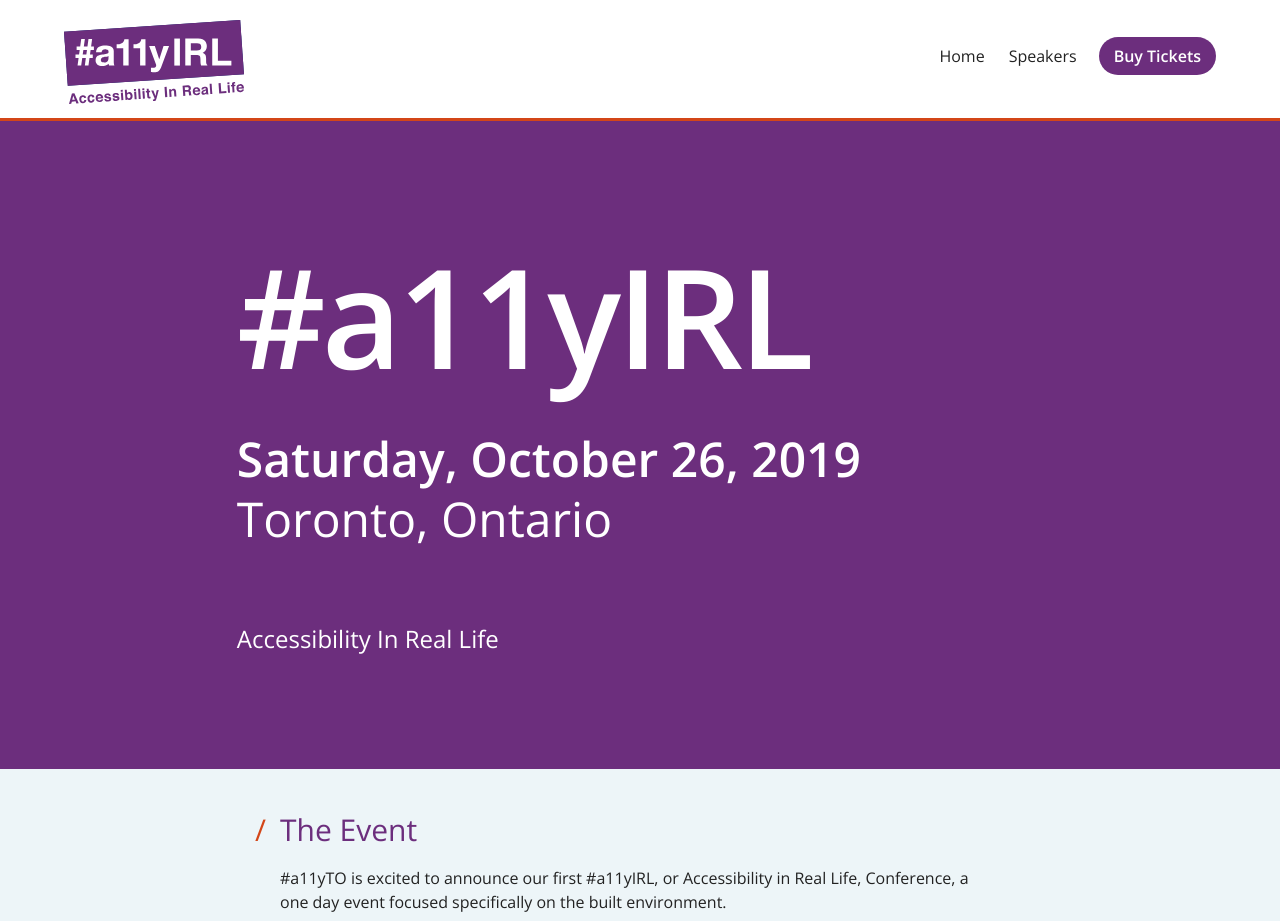
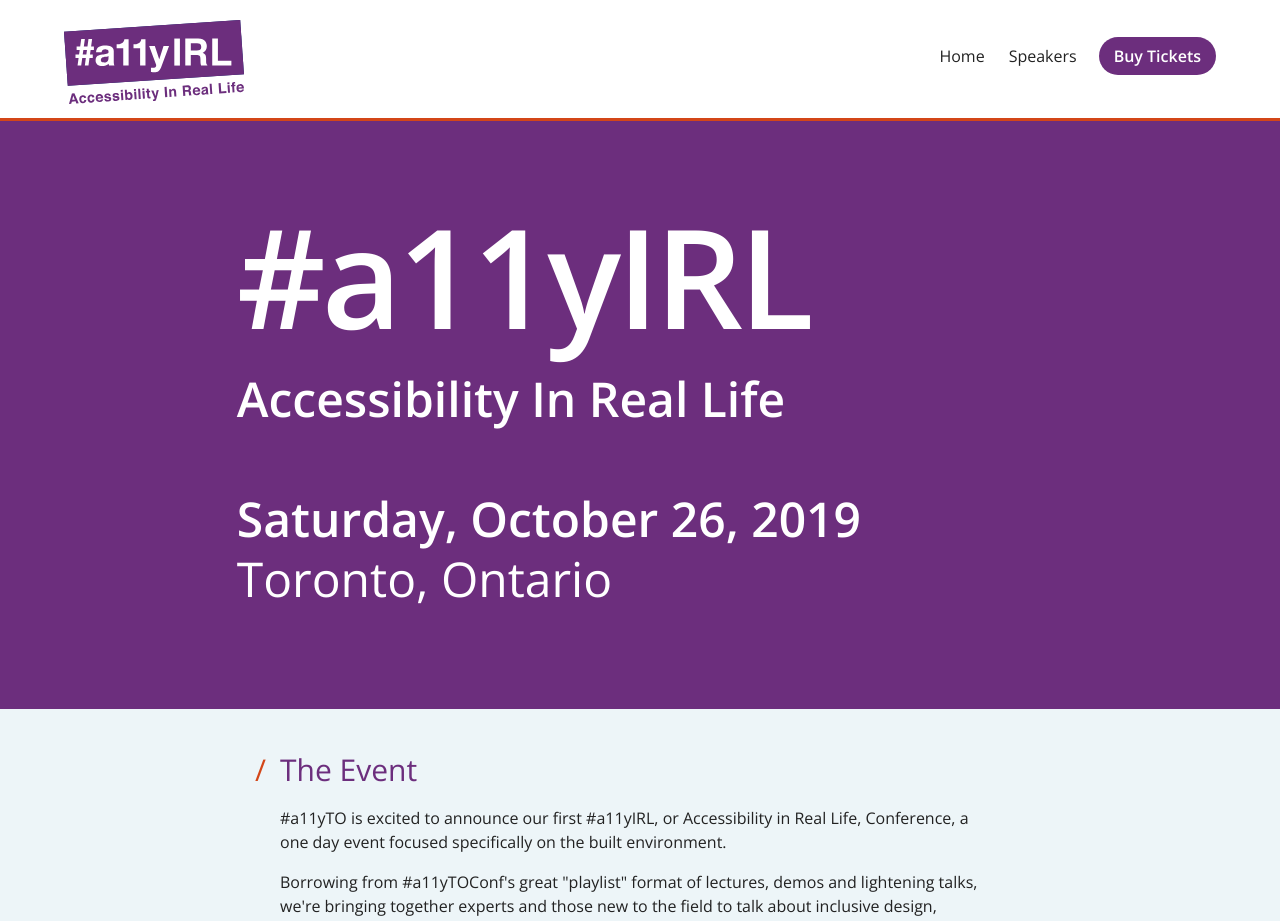
Before and after one commit to a11yTO/static-irl-site, a Jekyll site: the page built from index.html, in a window 1280 px wide. Shown: the top 921 px of the page. Built offline with Jekyll 4.4.1, drawn with Linux system fonts in a browser that asks for light colours.

Commit message:
Fix event details

```diff
--- a/_includes/header.html
+++ b/_includes/header.html
@@ -52,9 +52,9 @@
     {% if page.id == 'home' %}
     <div class="event-detail">
       <h1>#{{ site.title }}</h1>
+      <p class="subtitle">{{ site.description }}</p>
       <p class="date">{{ site.event-date }}</p>
       <p class="location">Toronto, Ontario</p>
-      <p class="subtitle">{{ site.description }}</p>
     </div>
     {% endif %}
   </header>
--- a/styles.scss
+++ b/styles.scss
@@ -38,7 +38,7 @@ h1 {
   font-family: "League Spartan", "Open Sans", sans-serif;
   font-size: 138px;
   font-weight: 600;
-  margin: 100px 0 20px;
+  margin: 60px 0 0;
   white-space: nowrap;
   letter-spacing: -0.03em;
 }
@@ -121,13 +121,12 @@ header p {
   margin: 0 auto;
   line-height: 60px;
 }
+header p.date {
+  padding: 60px 0 0;
+}
 header p.location {
   font-weight: 100;
-}
-header p.subtitle {
-  font-size: 24px;
-  padding: 60px 0 100px;
-  font-weight: 400;
+  padding: 0 0 100px;
 }
 
 /* nav */
@@ -451,8 +450,8 @@ footer p {
 
 @media (max-width: 1180px) {
   h1 {
-    font-size: 9.5vw;
-    margin: 6vw 0 6.5vw;
+    font-size: 11.75vw;
+    margin: 6vw 0 0;
   }
 /*
   p,
@@ -470,10 +469,12 @@ footer p {
     line-height: 5.8vw;
   }
 
+  header p.date {
+    padding: 0;
+  }
   header p.subtitle {
-    font-size: 3vw;
     line-height: 4.5vw;
-    padding: 6vw 0 8vw;
+    padding: 0 0 4vw;
   }
   .speakers header {
     min-height: auto;
```
Also changed, not shown: styles.css, 1 other file.
